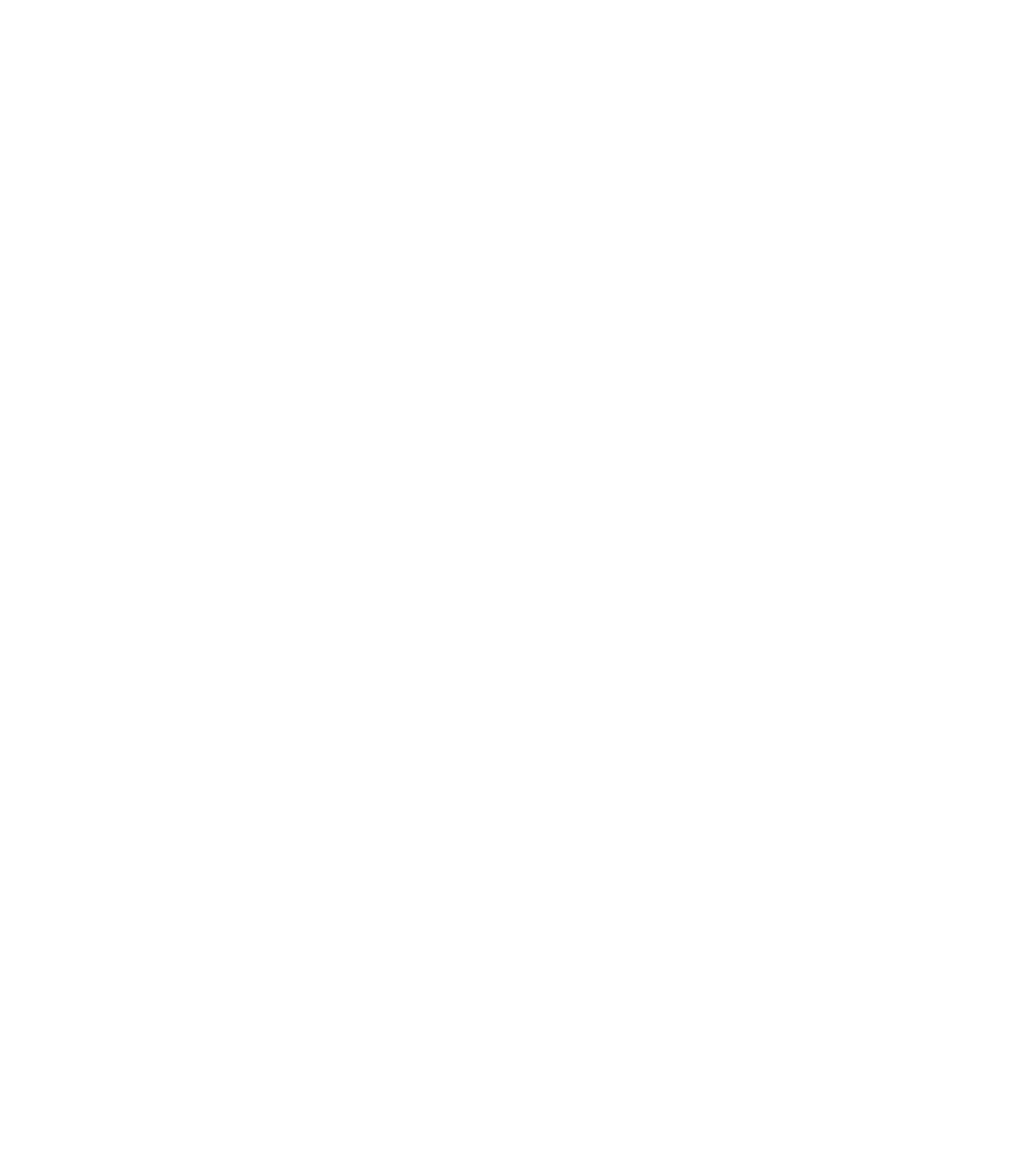
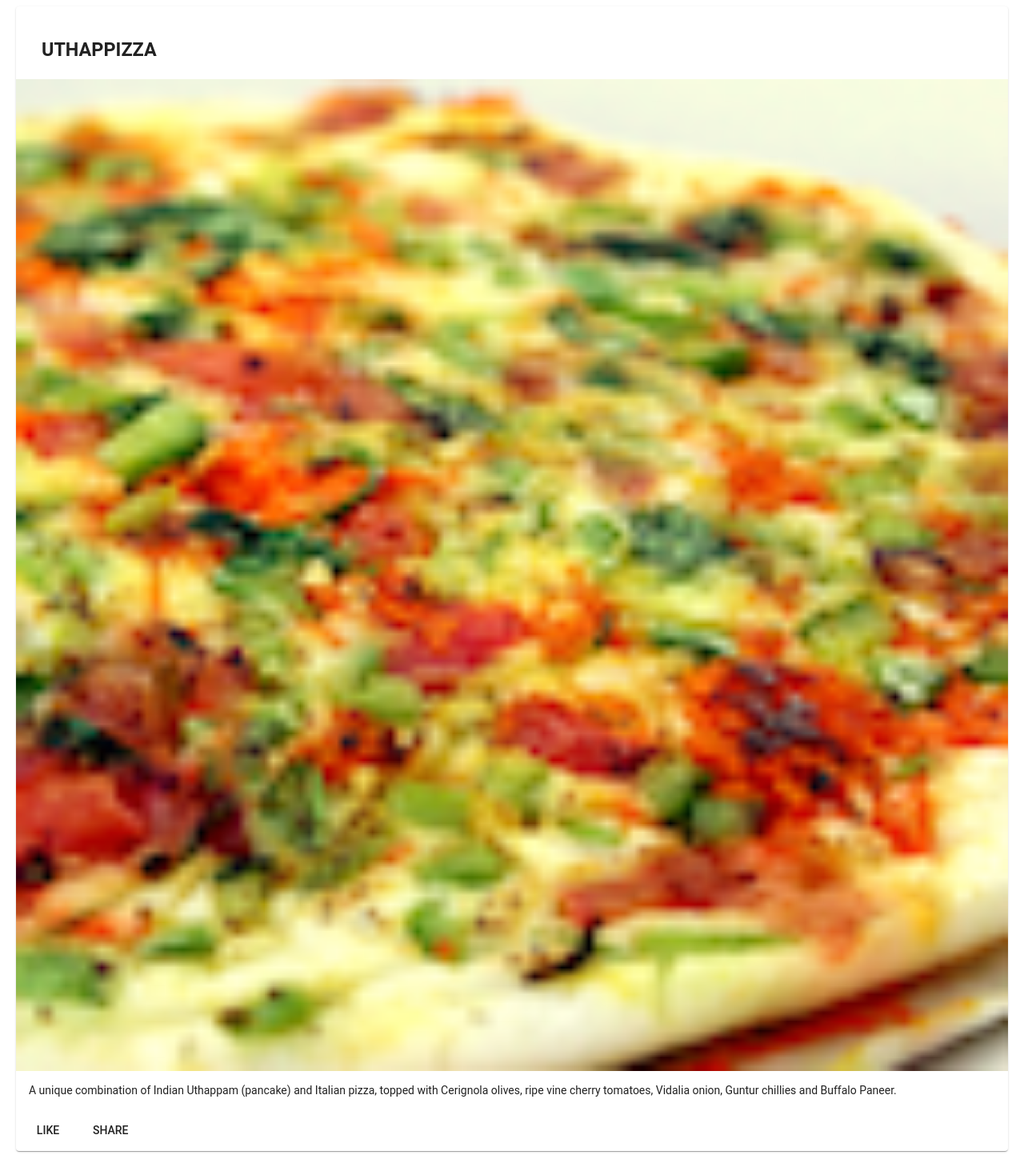
Before and after one commit to adinochang/test_confusion_angular, an Angular app: page / in a window 1280 px wide. Shown: the part 566-2010 px from the top of the page at 80% size. Before the commit the page ends 800 px from the top, so only its background shows below. Built offline with nearby package versions, Linux system fonts and the light colour scheme.

Commit message:
Uncomment selected dish

```diff
--- a/src/app/menu/menu.component.html
+++ b/src/app/menu/menu.component.html
@@ -20,23 +20,23 @@
     </mat-grid-list>
   </div>
 
-<!--  <div fxFlex *ngIf="selectedDish">-->
-<!--    <mat-card>-->
-<!--      <mat-card-header>-->
-<!--        <mat-card-title>-->
-<!--          <h3>{{selectedDish.name | uppercase}}</h3>-->
-<!--        </mat-card-title>-->
-<!--      </mat-card-header>-->
-<!--      <img mat-card-image src={{selectedDish.image}} alt={{selectedDish.name}}>-->
-<!--      <mat-card-content>-->
-<!--        <p>{{selectedDish.description}}-->
-<!--        </p>-->
-<!--      </mat-card-content>-->
-<!--      <mat-card-actions>-->
-<!--        <button mat-button>LIKE</button>-->
-<!--        <button mat-button>SHARE</button>-->
-<!--      </mat-card-actions>-->
-<!--    </mat-card>-->
-<!--  </div>-->
+  <div fxFlex *ngIf="selectedDish">
+    <mat-card>
+      <mat-card-header>
+        <mat-card-title>
+          <h3>{{selectedDish.name | uppercase}}</h3>
+        </mat-card-title>
+      </mat-card-header>
+      <img mat-card-image src={{selectedDish.image}} alt={{selectedDish.name}}>
+      <mat-card-content>
+        <p>{{selectedDish.description}}
+        </p>
+      </mat-card-content>
+      <mat-card-actions>
+        <button mat-button>LIKE</button>
+        <button mat-button>SHARE</button>
+      </mat-card-actions>
+    </mat-card>
+  </div>
 
 </div>
```
